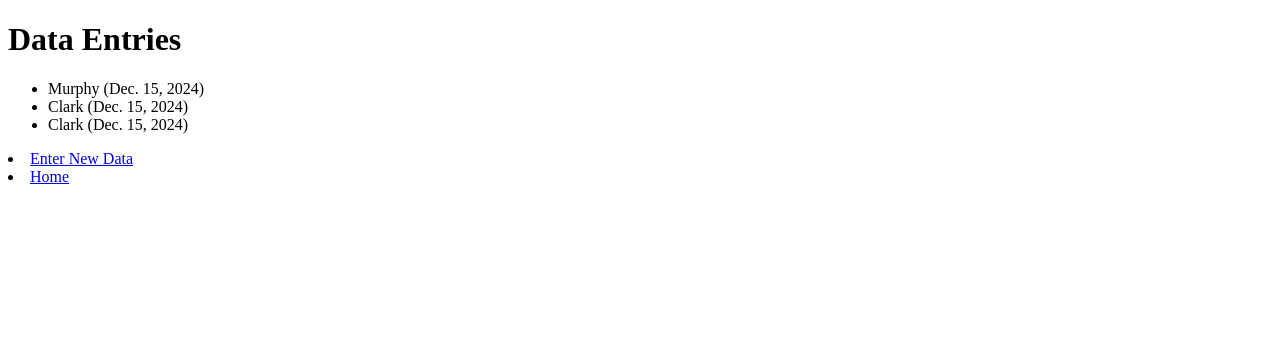
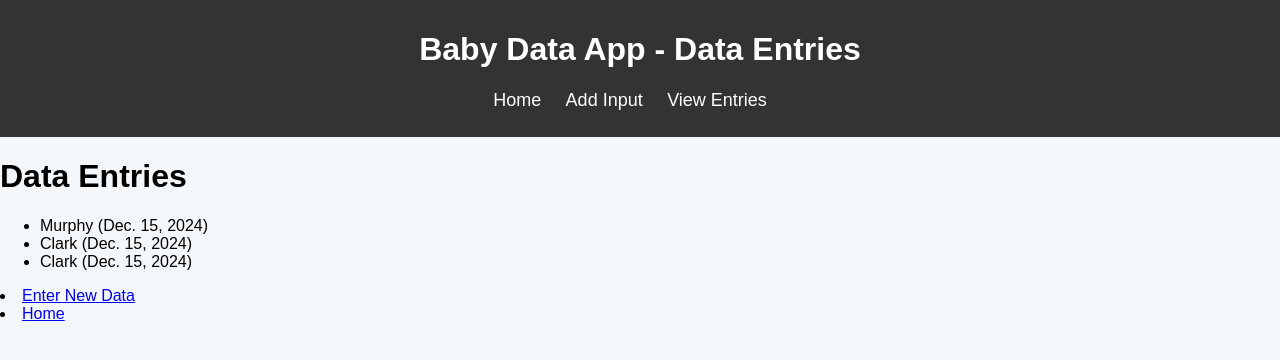
Before and after one commit to mpopelka94/babydataproject, a Django app: page /view/ in a window 1280 px wide. Shown: the top 360 px of the page. Run offline with Django 5.2, Linux system fonts and the light colour scheme; data comes from the database, SQL or seed files in the repository; both versions use the stored data as it was after the commit.

Commit message:
Added Meds to models to track baby med intake

```diff
--- a/BabyDataProject/views.py
+++ b/BabyDataProject/views.py
@@ -12,9 +12,9 @@ def input_data(request):
             return redirect('view_data')  # Redirect to the page that shows all data entries
     else:
         form = DataEntryForm()
-    return render(request, 'tracker/input_data.html', {'form': form})
+    return render(request, 'input_data.html', {'form': form})
 
 # View to display all data entries
 def view_data(request):
     data_entries = DataEntryForm.objects.all().order_by('-created_at')  # Order by the most recent first
-    return render(request, 'tracker/view_data.html', {'data_entries': data_entries})
+    return render(request, 'view_data.html', {'data_entries': data_entries})
--- a/babyapp/models.py
+++ b/babyapp/models.py
@@ -15,8 +15,9 @@ class BabyEvent(Baby):
     # dirty_diaper = models.BooleanField(default=False)
     meal = models.CharField(max_length=100)
     sleep = models.CharField(max_length=100)
+    meds = models.CharField(max_length=100, default='')
 
 
     def __str__(self):
         # return self.name
-        return f"Data: {self.name, self.diaper_change, self.meal, self.sleep} (Added at: {self.created_at_date, self.created_at_time})"
+        return f"Data: {self.name, self.diaper_change, self.meal, self.sleep, self.meds} (Added at: {self.created_at_date, self.created_at_time})"
--- a/babyapp/templates/view_data.html
+++ b/babyapp/templates/view_data.html
@@ -1,9 +1,28 @@
+{% load static %}
 <!DOCTYPE html>
 <html lang="en">
 <head>
-    <title>View Data</title>
+    <meta charset="UTF-8">
+    <meta name="viewport" content="width=device-width, initial-scale=1.0">
+    <title>Baby Data App - View Data</title>
+    <link rel="stylesheet" href="https://cdnjs.cloudflare.com/ajax/libs/font-awesome/6.0.0-beta3/css/all.min.css">
+    <link rel="stylesheet" href="{% static 'style.css' %}">
 </head>
 <body>
+    <!-- Main Header -->
+    <header>
+        <div class="navbar">
+            <h1>Baby Data App - Data Entries</h1>
+            <nav>
+                <ul>
+                    <li><a href="{% url 'home' %}">Home</a></li>
+                    <li><a href="{% url 'input_data' %}">Add Input</a></li>
+                    <li><a href="{% url 'view_data' %}">View Entries</a></li>
+                </ul>
+            </nav>
+        </div>
+    </header>
+
     <h1>Data Entries</h1>
     <ul>
         {% for entry in data_entries %}
```
Also changed, not shown: babyapp/forms.py (+6 -1 lines), babyapp/templates/home.html (+9 -2 lines), babyapp/templates/input_data.html (+20 -0 lines), babyapp/migrations/0008_babyevent_meds.py (added), db.sqlite3.
